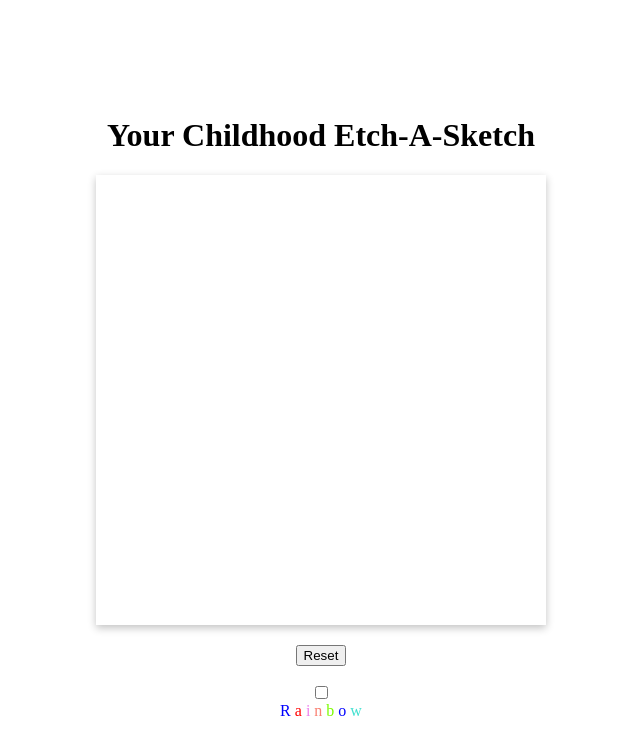
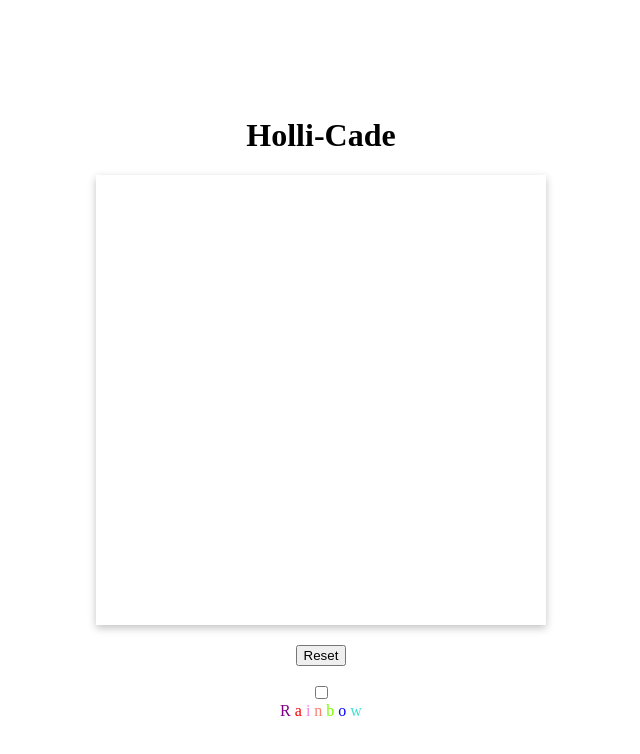
Before and after one commit to holliskuang/Etch-a-Sketch, a plain HTML site: page index.html in a window 1280 px wide. Shown: the whole page, without its empty margins (319-959 px from the left). Drawn offline with Linux system fonts and the light colour scheme.

Commit message:
Changed Name

```diff
--- a/index.html
+++ b/index.html
@@ -4,18 +4,18 @@
     <meta charset="UTF-8">
     <meta http-equiv="X-UA-Compatible" content="IE=edge">
     <meta name="viewport" content="width=device-width, initial-scale=1.0">
-    <title>Etch A Sketch </title>
+    <title>Holli-Cade</title>
     <link  rel="stylesheet" href="style.css"
      crossorigin="anonymous">
 </head>
 <body>
 <div class=page>
-<h1 class=header> Your Childhood Etch-A-Sketch</h1>
+<h1 class=header> Holli-Cade</h1>
 <div id="grid" class="grid"></div>
 <button id='reset' class= 'reset'> Reset </button>
 <input type='checkbox' id='rainbow' class= 'rainbow'></checkbox>
 <div class='pretty'>
-    <span style='color: blue'>R</span>
+    <span style='color: purple'>R</span>
     <span style='color: red'>a</span>
     <span style='color: violet'>i</span>
     <span style='color: salmon'>n</span>
```
